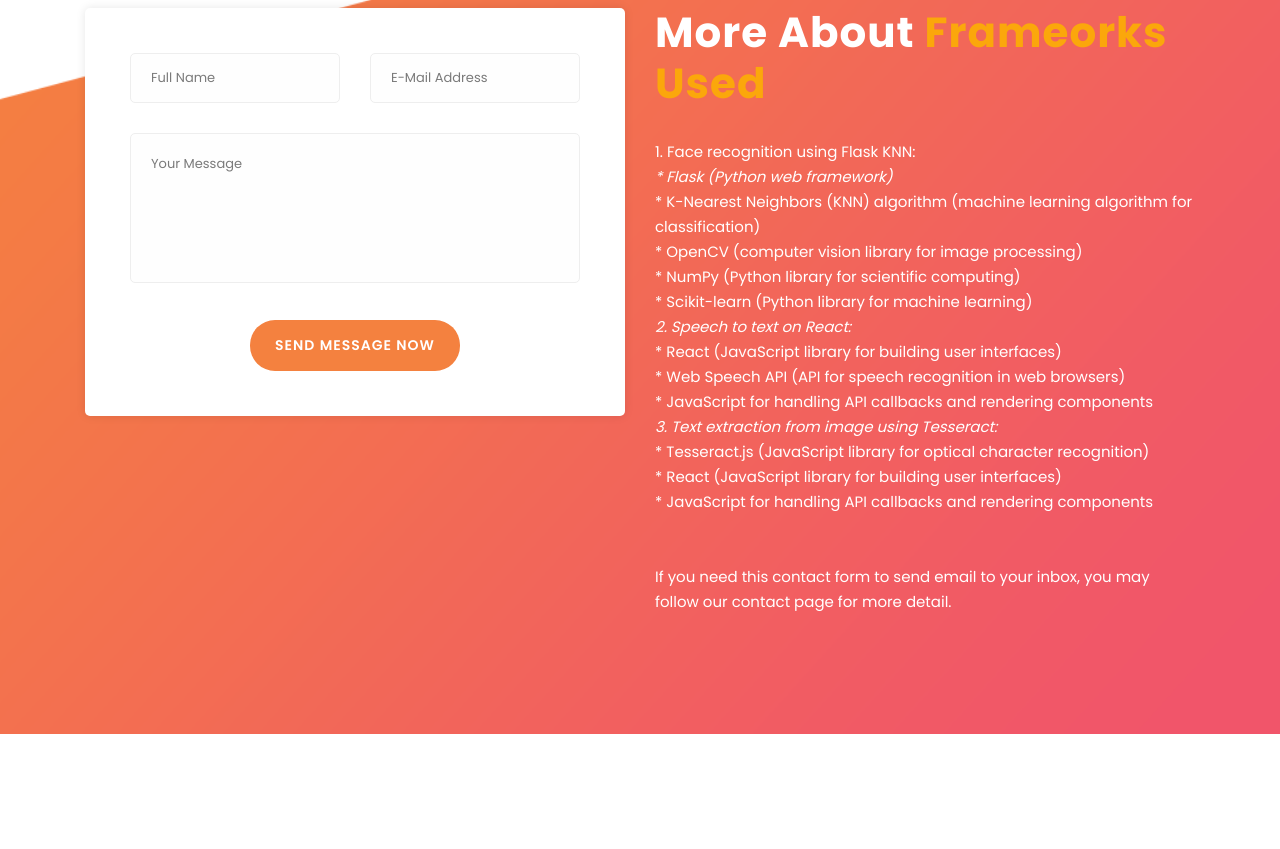
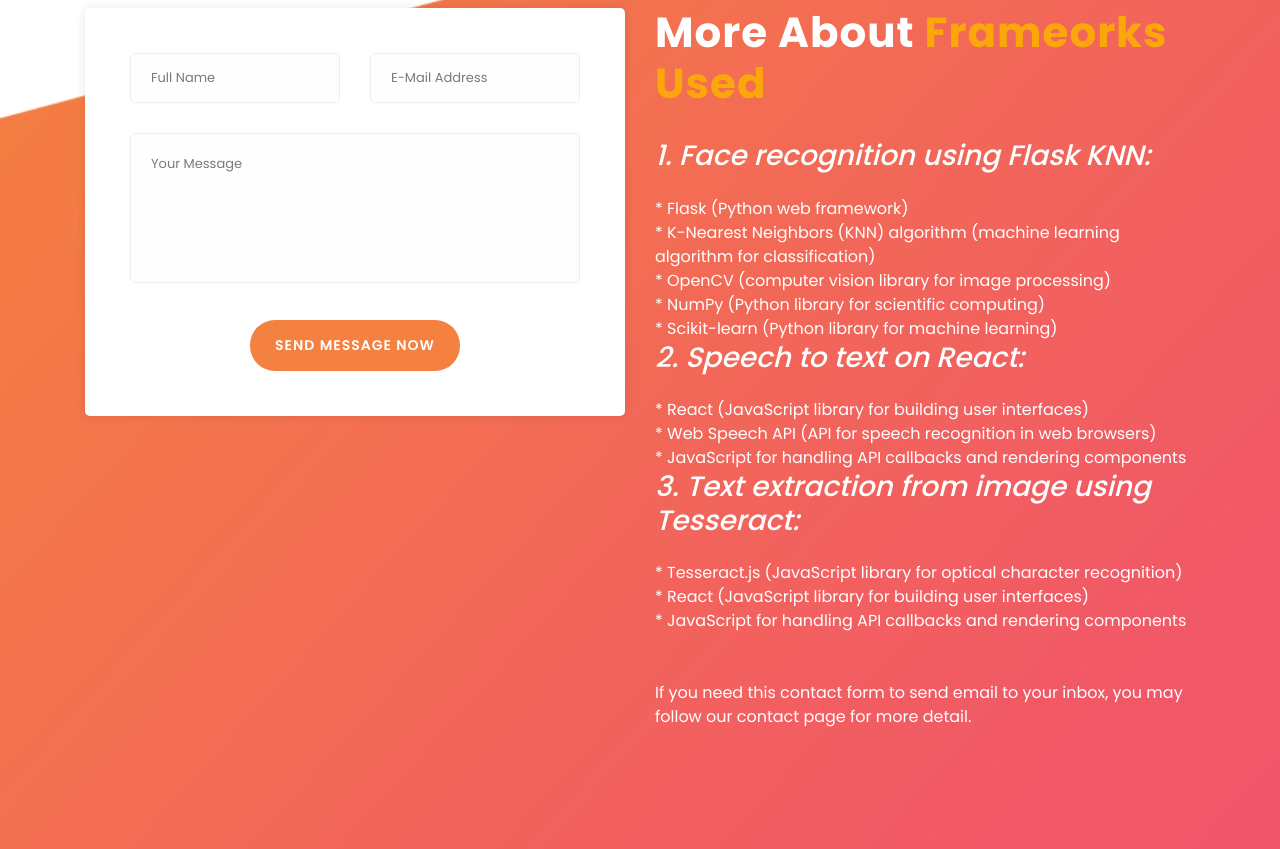
Before and after one commit to nilesh980/PROJECT_FRONT, a plain HTML site: page index.html in a window 1280 px wide. Shown: the part 3847-4696 px from the top of the page. Before the commit the page ends 4581 px from the top, so only its background shows below. Drawn offline with Linux system fonts and the light colour scheme.

Commit message:
Update index.html

```diff
--- a/index.html
+++ b/index.html
@@ -322,17 +322,17 @@
                     <!-- ***** Contact Form End ***** -->
                     <div class="right-content col-lg-6 col-md-12 col-sm-12">
                         <h2>More About <em>Frameorks Used</em></h2>
-                        <p>1. Face recognition using Flask KNN:<br>
-							<em>* Flask (Python web framework)</em><br>
+                        <p><h3><em>1. Face recognition using Flask KNN:</em> </h3><br>
+							* Flask (Python web framework)<br>
 							* K-Nearest Neighbors (KNN) algorithm (machine learning algorithm for classification)<br>
 							* OpenCV (computer vision library for image processing)<br>
 							* NumPy (Python library for scientific computing)<br>
 							* Scikit-learn (Python library for machine learning)<br>
-							<em>2. Speech to text on React:</em><br>
+							<h3><em>2. Speech to text on React:</em></h3><br>
 							* React (JavaScript library for building user interfaces)<br>
 							* Web Speech API (API for speech recognition in web browsers)<br>
 							* JavaScript for handling API callbacks and rendering components<br>
-							<em>3. Text extraction from image using Tesseract:</em><br>
+							<h3><em>3. Text extraction from image using Tesseract:</em></h3><br>
 							* Tesseract.js (JavaScript library for optical character recognition)<br>
 							* React (JavaScript library for building user interfaces)<br>
 							* JavaScript for handling API callbacks and rendering components<br>
```
